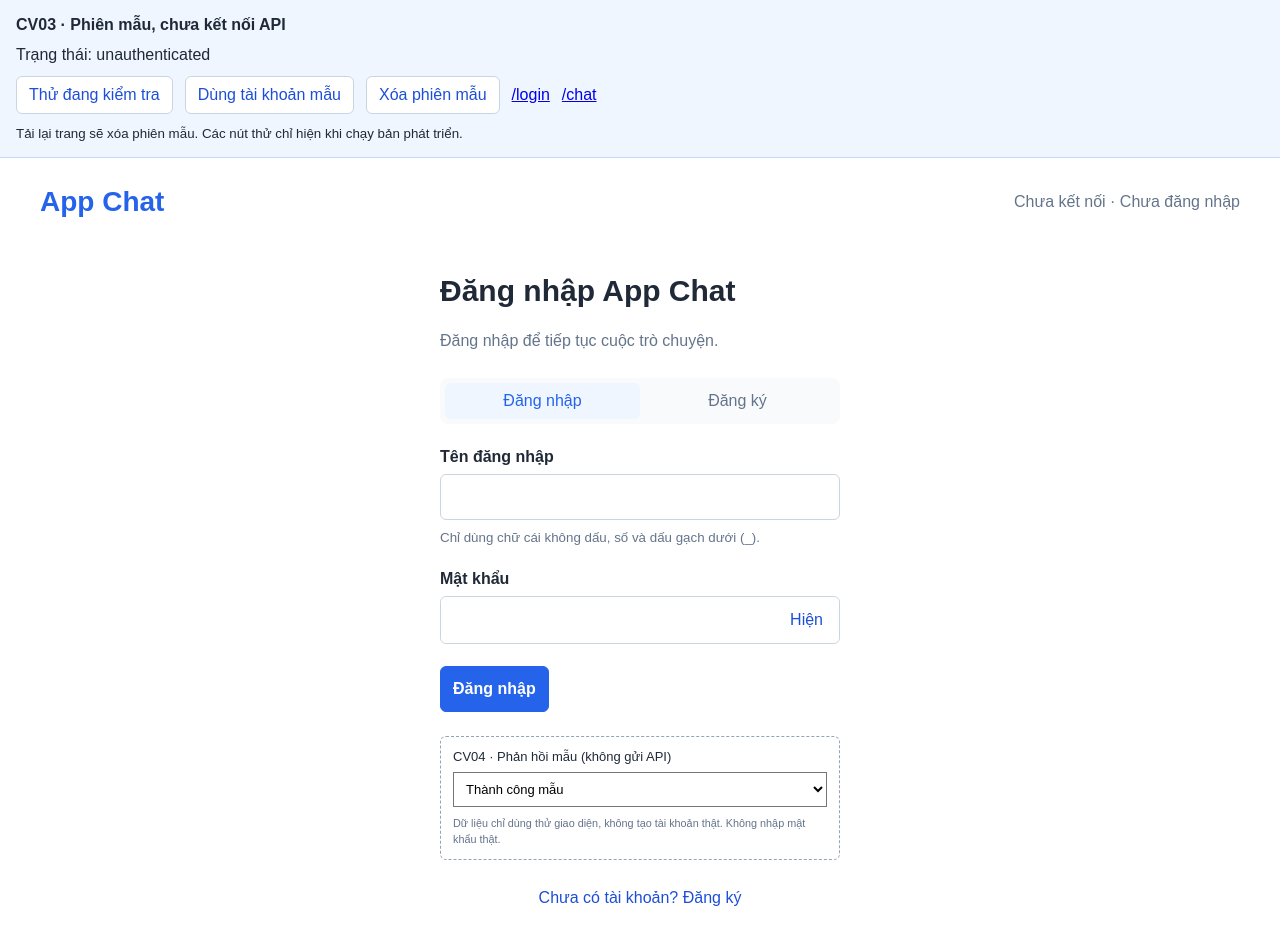
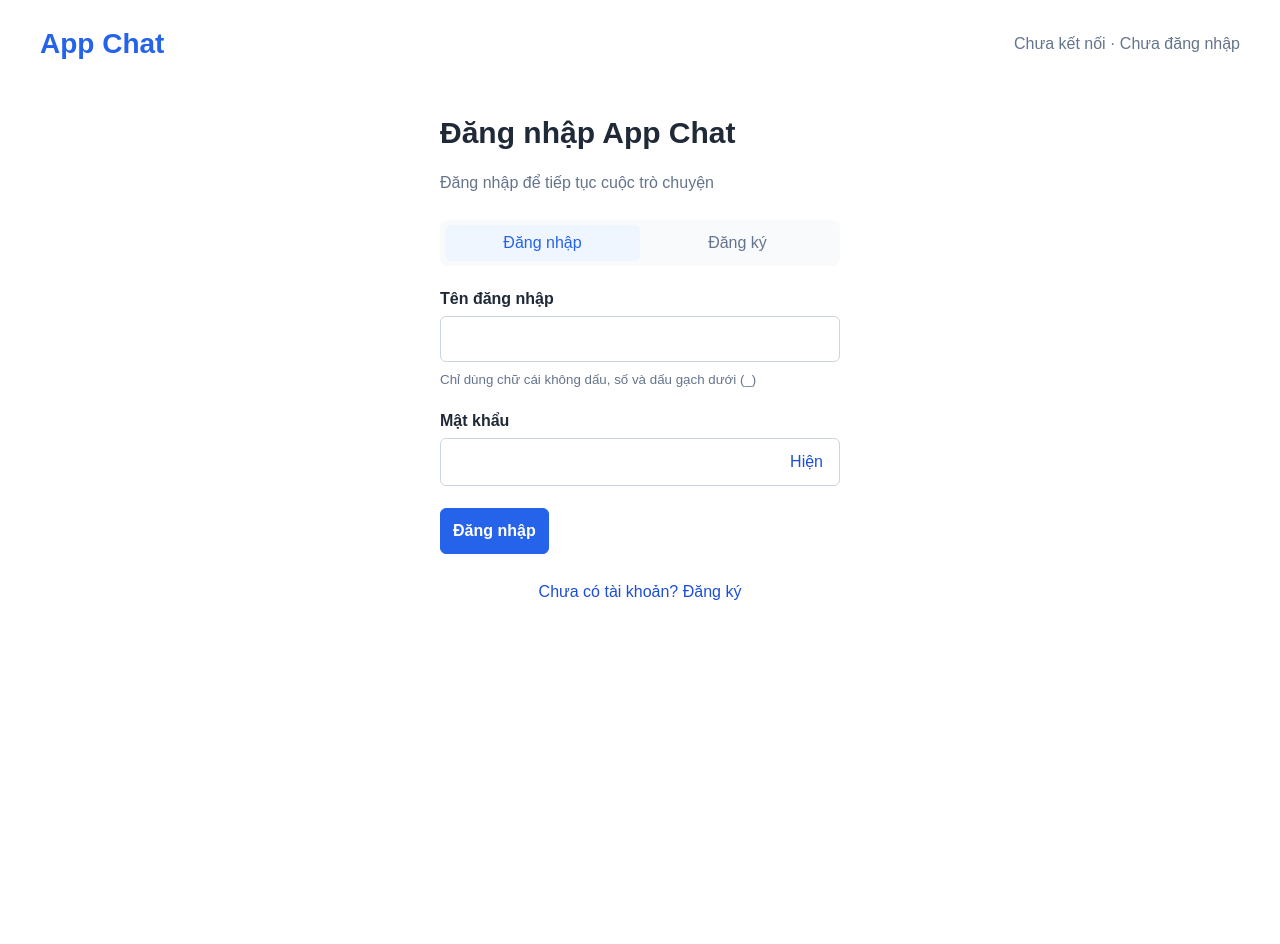
Before and after one commit to tlminhman3569-a11y/LTFE_AppChat, a React (Vite) app in the folder frontend/: page /login in a window 1280 px wide. Shown: the top 944 px of the page. After the commit the page ends 800 px from the top, so only its background shows below. Built offline with nearby package versions, Linux system fonts and the light colour scheme.

Commit message:
CV07: nối form đăng ký và đăng nhập với API thật

```diff
--- a/frontend/src/App.tsx
+++ b/frontend/src/App.tsx
@@ -1,11 +1,5 @@
 import AppRoutes from './routes'
-import SessionPreview from './components/SessionPreview'
 
 export default function App() {
-    return (
-        <>
-            {import.meta.env.DEV && <SessionPreview />}
-            <AppRoutes />
-        </>
-    )
+    return <AppRoutes />
 }
--- a/frontend/src/components/SessionPreview.tsx
+++ /dev/null
@@ -1,23 +0,0 @@
-import { Link } from 'react-router'
-import { useAppDispatch, useAppSelector } from '../store/hooks'
-import { sessionChecking, sessionStarted, sessionCleared } from '../store/slices/authSlice'
-
-export default function SessionPreview() {
-    const dispatch = useAppDispatch()
-    const authStatus = useAppSelector(state => state.auth.authStatus)
-
-    return (
-        <aside className="session-preview" aria-label="Thử phiên mẫu CV03">
-            <strong>CV03 · Phiên mẫu, chưa kết nối API</strong>
-            <span>Trạng thái: {authStatus}</span>
-            <div className="preview-actions">
-                <button onClick={() => dispatch(sessionChecking())}>Thử đang kiểm tra</button>
-                <button onClick={() => dispatch(sessionStarted('man_mau'))}>Dùng tài khoản mẫu</button>
-                <button onClick={() => dispatch(sessionCleared())}>Xóa phiên mẫu</button>
-                <Link to="/login">/login</Link>
-                <Link to="/chat">/chat</Link>
-            </div>
-            <small>Tải lại trang sẽ xóa phiên mẫu. Các nút thử chỉ hiện khi chạy bản phát triển.</small>
-        </aside>
-    )
-}
--- a/frontend/src/features/auth/AuthForm.tsx
+++ b/frontend/src/features/auth/AuthForm.tsx
@@ -2,15 +2,15 @@ import { useEffect, useRef, useState } from 'react'
 import type { FormEvent } from 'react'
 import { useAppDispatch } from '../../store/hooks'
 import { sessionStarted } from '../../store/slices/authSlice'
-import { submitPreview } from './authPreview'
-import type { PreviewResult } from './authPreview'
+import { login, register } from '../../services/authApi'
+import { socketClient } from '../../services/socketClient'
 import PasswordField from './PasswordField'
 
 function validateUsername(username: string) {
-    if (!username.trim()) return 'Vui lòng nhập tên đăng nhập.'
+    if (!username.trim()) return 'Vui lòng nhập tên đăng nhập'
     // Quy ước theo thiết kế, cần đối chiếu lại khi nối API thật
     if (!/^[a-zA-Z0-9_]+$/.test(username)) {
-        return 'Chỉ dùng chữ cái không dấu, số và dấu gạch dưới (_).'
+        return 'Chỉ dùng chữ cái không dấu, số và dấu gạch dưới (_)'
     }
     return ''
 }
@@ -19,17 +19,17 @@ interface AuthFormProps {
     mode: 'login' | 'register'
     onRegistered: (username: string) => void
     initialUsername?: string
+    isSubmitting: boolean
+    setIsSubmitting: (value: boolean) => void
 }
 
-export default function AuthForm({ mode, onRegistered, initialUsername = '' }: AuthFormProps) {
+export default function AuthForm({ mode, onRegistered, initialUsername = '', isSubmitting, setIsSubmitting }: AuthFormProps) {
     const dispatch = useAppDispatch()
     const [username, setUsername] = useState(initialUsername)
     const [password, setPassword] = useState('')
     const [confirmPassword, setConfirmPassword] = useState('')
     const [fieldErrors, setFieldErrors] = useState({ username: '', password: '', confirmPassword: '' })
     const [formError, setFormError] = useState('')
-    const [isSubmitting, setIsSubmitting] = useState(false)
-    const [previewResult, setPreviewResult] = useState<PreviewResult>('success')
     // Chặn cả hai lần submit sát nhau, trước khi React kịp cập nhật nút
     const pendingSubmit = useRef(false)
     const isMounted = useRef(false)
@@ -48,14 +48,14 @@ export default function AuthForm({ mode, onRegistered, initialUsername = '' }: A
 
         const errors = {
             username: validateUsername(username),
-            password: password ? '' : 'Vui lòng nhập mật khẩu.',
+            password: password ? '' : 'Vui lòng nhập mật khẩu',
             confirmPassword: '',
         }
         if (isRegister) {
             if (!confirmPassword) {
-                errors.confirmPassword = 'Vui lòng xác nhận mật khẩu.'
+                errors.confirmPassword = 'Vui lòng xác nhận mật khẩu'
             } else if (password !== confirmPassword) {
-                errors.confirmPassword = 'Mật khẩu xác nhận không khớp.'
+                errors.confirmPassword = 'Mật khẩu xác nhận không khớp'
             }
         }
 
@@ -72,9 +72,11 @@ export default function AuthForm({ mode, onRegistered, initialUsername = '' }: A
         pendingSubmit.current = true
         setIsSubmitting(true)
         try {
-            const result = await submitPreview(mode, previewResult)
-            // Bỏ kết quả nếu người dùng đã chuyển sang form khác hoặc rời trang
-            if (!isMounted.current) return
+            const result = isRegister ? await register(username, password) : await login(username, password)
+            if (!isMounted.current) {
+                if (!isRegister && result.status === 'success') socketClient.disconnect()
+                return
+            }
             if (result.status !== 'success') {
                 setFormError(result.error.message)
                 return
@@ -84,7 +86,7 @@ export default function AuthForm({ mode, onRegistered, initialUsername = '' }: A
             if (isRegister) onRegistered(username)
             else dispatch(sessionStarted(username))
         } catch {
-            if (isMounted.current) setFormError('Có lỗi xảy ra. Vui lòng thử lại.')
+            if (isMounted.current) setFormError('Có lỗi xảy ra, vui lòng thử lại')
         } finally {
             pendingSubmit.current = false
             if (isMounted.current) setIsSubmitting(false)
@@ -106,7 +108,7 @@ export default function AuthForm({ mode, onRegistered, initialUsername = '' }: A
                     aria-describedby={fieldErrors.username ? 'username-error' : 'username-hint'} />
                 {fieldErrors.username
                     ? <p id="username-error" className="field-error">{fieldErrors.username}</p>
-                    : <small id="username-hint">Chỉ dùng chữ cái không dấu, số và dấu gạch dưới (_).</small>}
+                    : <small id="username-hint">Chỉ dùng chữ cái không dấu, số và dấu gạch dưới (_)</small>}
             </div>
             <PasswordField id="password" label="Mật khẩu" value={password}
                 onChange={value => {
@@ -126,18 +128,6 @@ export default function AuthForm({ mode, onRegistered, initialUsername = '' }: A
             <button className="auth-submit" type="submit" disabled={isSubmitting}>
                 {submitLabel}
             </button>
-            {import.meta.env.DEV && (
-                <div className="auth-preview">
-                    <label htmlFor="preview-result">CV04 · Phản hồi mẫu (không gửi API)</label>
-                    <select id="preview-result" value={previewResult} disabled={isSubmitting}
-                        onChange={event => setPreviewResult(event.target.value as PreviewResult)}>
-                        <option value="success">Thành công mẫu</option>
-                        <option value="rejected">{isRegister ? 'Trùng tên mẫu' : 'Sai thông tin mẫu'}</option>
-                        <option value="connection">Lỗi kết nối mẫu</option>
-                    </select>
-                    <small>Dữ liệu chỉ dùng thử giao diện, không tạo tài khoản thật. Không nhập mật khẩu thật.</small>
-                </div>
-            )}
         </form>
     )
 }
--- a/frontend/src/features/auth/LoginPage.tsx
+++ b/frontend/src/features/auth/LoginPage.tsx
@@ -5,10 +5,11 @@ import './auth.css'
 export default function LoginPage() {
     const [mode, setMode] = useState<'login' | 'register'>('login')
     const [registeredUser, setRegisteredUser] = useState('')
+    const [isSubmitting, setIsSubmitting] = useState(false)
     const isRegister = mode === 'register'
 
     function changeMode(nextMode: 'login' | 'register') {
-        if (nextMode === mode) return
+        if (isSubmitting || nextMode === mode) return
         setMode(nextMode)
         setRegisteredUser('')
     }
@@ -27,16 +28,17 @@ export default function LoginPage() {
             <section className="auth-panel" aria-labelledby="auth-title">
                 <h1 id="auth-title">{isRegister ? 'Tạo tài khoản' : 'Đăng nhập App Chat'}</h1>
                 <p className="auth-description">{isRegister
-                    ? 'Tạo tài khoản để bắt đầu trò chuyện.'
-                    : 'Đăng nhập để tiếp tục cuộc trò chuyện.'}</p>
+                    ? 'Tạo tài khoản để bắt đầu trò chuyện'
+                    : 'Đăng nhập để tiếp tục cuộc trò chuyện'}</p>
                 <div className="auth-switch" aria-label="Chọn đăng nhập hoặc đăng ký">
-                    <button type="button" aria-pressed={!isRegister} onClick={() => changeMode('login')}>Đăng nhập</button>
-                    <button type="button" aria-pressed={isRegister} onClick={() => changeMode('register')}>Đăng ký</button>
+                    <button type="button" disabled={isSubmitting} aria-pressed={!isRegister} onClick={() => changeMode('login')}>Đăng nhập</button>
+                    <button type="button" disabled={isSubmitting} aria-pressed={isRegister} onClick={() => changeMode('register')}>Đăng ký</button>
                 </div>
-                {registeredUser && <p role="status" className="auth-notice">Đăng ký thành công (dữ liệu mẫu). Vui lòng đăng nhập</p>}
+                {registeredUser && <p role="status" className="auth-notice">Đăng ký thành công, vui lòng đăng nhập</p>}
                 <AuthForm key={`${mode}-${registeredUser}`} mode={mode}
-                    initialUsername={registeredUser} onRegistered={handleRegistered} />
-                <button className="auth-footer" type="button" onClick={() => changeMode(isRegister ? 'login' : 'register')}>
+                    initialUsername={registeredUser} onRegistered={handleRegistered}
+                    isSubmitting={isSubmitting} setIsSubmitting={setIsSubmitting} />
+                <button className="auth-footer" type="button" disabled={isSubmitting} onClick={() => changeMode(isRegister ? 'login' : 'register')}>
                     {isRegister ? 'Đã có tài khoản? Đăng nhập' : 'Chưa có tài khoản? Đăng ký'}
                 </button>
             </section>
--- a/frontend/src/features/auth/auth.css
+++ b/frontend/src/features/auth/auth.css
@@ -70,7 +70,7 @@
     background: #fff;
 }
 
-.auth-field input:focus-visible, .auth-preview select:focus-visible {
+.auth-field input:focus-visible {
     outline: 2px solid #2563eb;
     outline-offset: 2px;
 }
@@ -150,28 +150,6 @@
     margin: 20px auto 0;
 }
 
-.auth-preview {
-    font-size: 13px;
-    display: grid;
-    gap: 8px;
-    margin-top: 24px;
-    padding: 12px;
-    border: 1px dashed #94a3b8;
-    border-radius: 6px;
-}
-
-.auth-preview select {
-    font: inherit;
-    padding: 8px;
-    width: 100%;
-    background: #fff;
-}
-
-.auth-preview small {
-    line-height: 1.5;
-    color: #64748b;
-}
-
 @media (max-width: 640px) {
     .auth-header {
         padding: 20px;
--- a/frontend/src/features/auth/authPreview.ts
+++ /dev/null
@@ -1,31 +0,0 @@
-import type { ApiResult } from '../../types/api'
-
-export type PreviewResult = 'success' | 'rejected' | 'connection'
-
-// Chỉ dùng thử giao diện CV04, không gửi tài khoản lên máy chủ.
-export async function submitPreview(
-    mode: 'login' | 'register',
-    result: PreviewResult,
-): Promise<ApiResult<null>> {
-    if (!import.meta.env.DEV) {
-        return { status: 'error', error: { kind: 'connection', message: 'Chức năng hiện chưa sẵn sàng. Vui lòng thử lại sau.' } }
-    }
-
-    await new Promise(resolve => setTimeout(resolve, 600))
-
-    if (result === 'connection') {
-        return { status: 'error', error: { kind: 'connection', message: 'Không thể kết nối. Vui lòng thử lại.' } }
-    }
-    if (result === 'rejected') {
-        return {
-            status: 'error',
-            error: {
-                kind: 'business',
-                message: mode === 'login'
-                    ? 'Tên đăng nhập hoặc mật khẩu không đúng.'
-                    : 'Tên đăng nhập đã được sử dụng.',
-            },
-        }
-    }
-    return { status: 'success', data: null }
-}
--- a/frontend/src/store/slices/authSlice.ts
+++ b/frontend/src/store/slices/authSlice.ts
@@ -28,6 +28,7 @@ const authSlice = createSlice({
         },
         sessionStarted(state, action: PayloadAction<string>) {
             state.authStatus = 'authenticated'
+            state.connectionStatus = 'connected'
             state.currentUser = action.payload
             state.sessionGeneration += 1
         },
```
